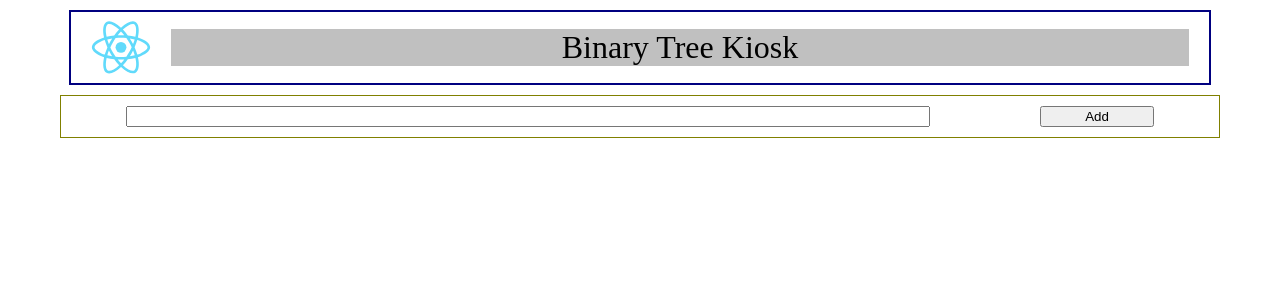
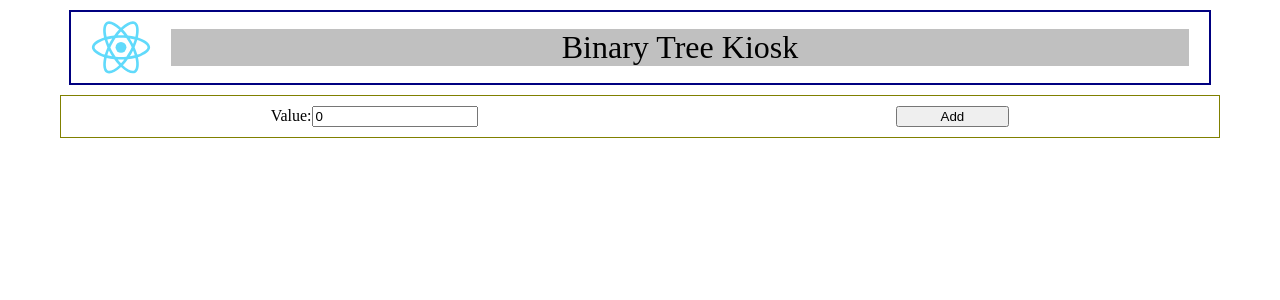
Before and after one commit to alialiayman/Casual, a React (Create React App) app: page / in a window 1280 px wide. Shown: the top 300 px of the page. Built offline with nearby package versions, Linux system fonts and the light colour scheme.

Commit message:
add parseInt

```diff
--- a/src/components/Nodes/Container/NodesContainer.js
+++ b/src/components/Nodes/Container/NodesContainer.js
@@ -22,7 +22,7 @@ const NodesContainer = () => {
             return setRootNode(_rootNode);
         }
         // insert to the right
-        if (nodeValue > node.key) {
+        if (parseInt(nodeValue) > parseInt(node.key)) {
             if (node.right) {
                 // continue searching
                 addNode(node.right, nodeValue);
--- a/src/components/Nodes/Node/node.js
+++ b/src/components/Nodes/Node/node.js
@@ -12,8 +12,12 @@ const Node = ({ node }) => {
     const nodeKey = <div className="node-container">
         <div className="key-container">{node.key}</div>
         <div className="children-container">
-            {leftNode}
-            {rightNode}
+            <div className="left-node">
+                {leftNode}
+            </div>
+            <div className="right-node">
+                {rightNode}
+            </div>
         </div>
     </div>;
 
--- a/src/components/Nodes/Node/node.scss
+++ b/src/components/Nodes/Node/node.scss
@@ -11,8 +11,14 @@
     justify-items: center;
     justify-content: center;
 
-    div {
+    .left-node{
       width: 50%;
+      background-color: yellow;
+    }
+
+    .right-node{
+      width: 50%;
+      background-color: magenta;
     }
   }
 }
--- a/src/components/editor/editor.js
+++ b/src/components/editor/editor.js
@@ -1,16 +1,26 @@
-import React from 'react';
+import React, { useState } from 'react';
 import './editor.scss';
 
 const Editor = ({ addNode }) => {
 
+    const [inputValue, setInputValue] = useState(0);
+
     const pushNode = () => {
-        addNode(Math.round(Math.random() * 100));
+        // Math.round(Math.random() * 100)
+        addNode(inputValue);
+    }
+
+    const handleInputChange = (event) => {
+        setInputValue(event.target.value);
     }
 
     return (
         <React.Fragment>
             <div className="editor-container">
-                <input></input>
+                <label>
+                    Value:
+                <input type="number" value={inputValue} onChange={handleInputChange}></input>
+                </label>
                 <button type="button" onClick={pushNode}>Add</button>
             </div>
         </React.Fragment>
```
